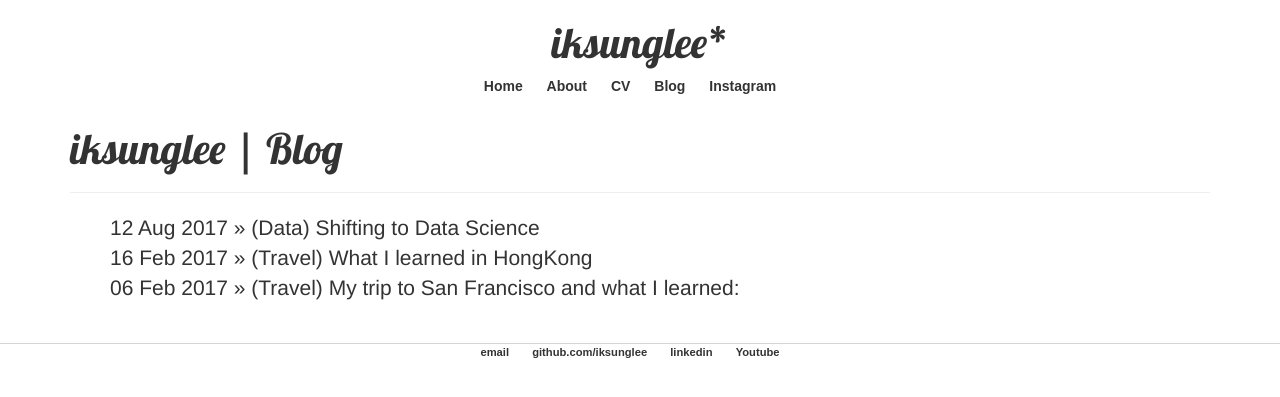
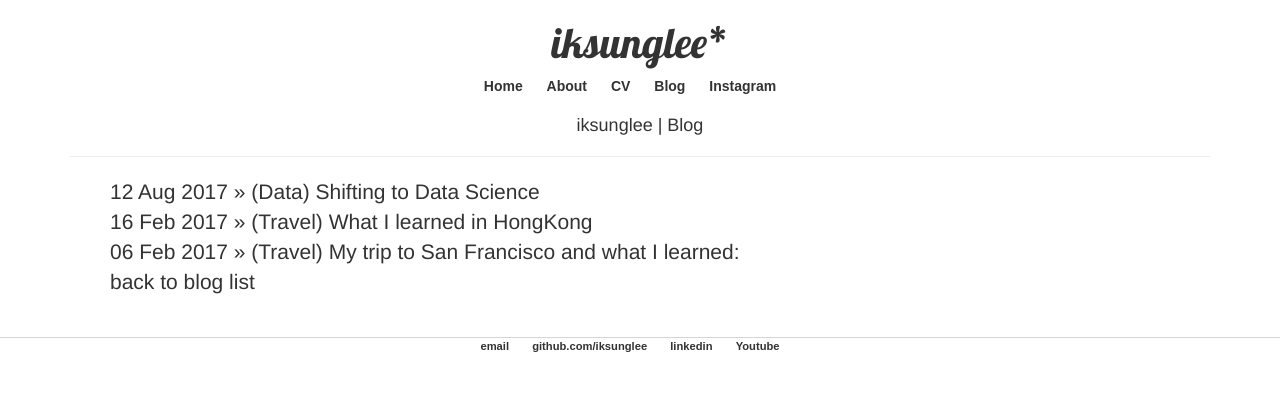
Before and after one commit to iksunglee/iksunglee.github.io, a Jekyll site: the page built from blog/index.html, in a window 1280 px wide. Shown: the top 397 px of the page. Built offline with Jekyll 4.4.1, drawn with Linux system fonts in a browser that asks for light colours; nearby versions of some CDN libraries.

Commit message:
Update index.html
back link added

```diff
--- a/blog/index.html
+++ b/blog/index.html
@@ -2,11 +2,12 @@
 layout: default
 title: iksunglee | Blog
 ---
-	<h1>{{ page.title }}</h1>
+<h4><center>{{ page.title }}</center></h4>
 	<hr>
 	<ul class="posts">
 
 	  {% for post in site.posts %}
 	    <li><span>{{ post.date | date_to_string }}</span> » <a href="{{ post.url }}" title="{{ post.title }}">{{ post.title }}</a></li>
 	  {% endfor %}
+		<href="https://iksunglee.github.io"> back to blog list </href>
 	</ul>
```
